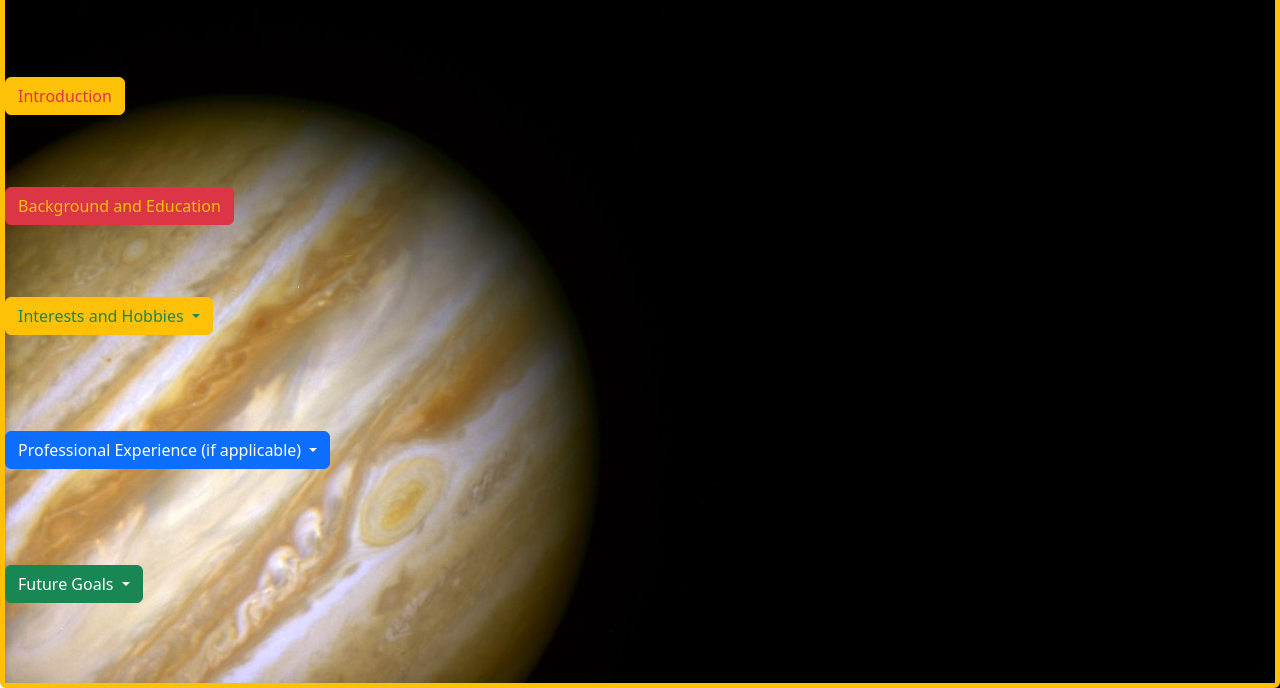
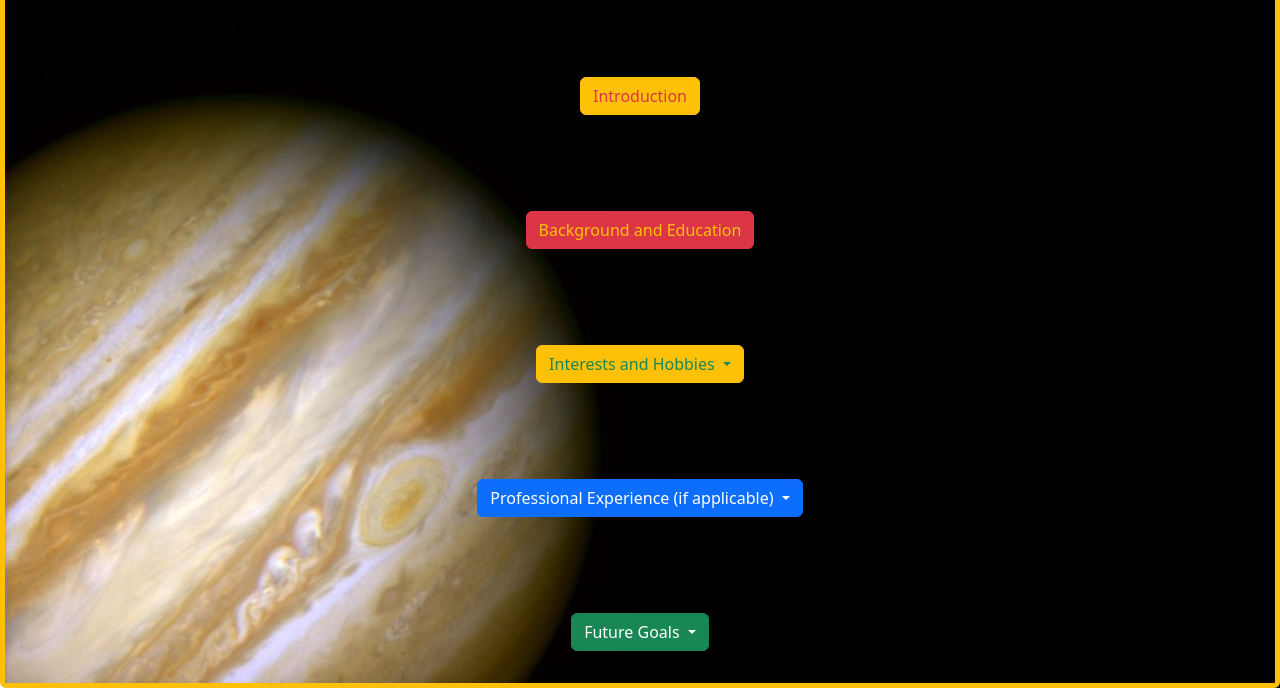
Before and after one commit to Heat84/Week-7-Day-1-Bootstrap, a plain HTML site: page index.html in a window 1280 px wide. Shown: the part 112-800 px from the top of the page. Drawn offline with nearby package versions, Linux system fonts and the light colour scheme.

Commit message:
Update style.css

```diff
--- a/style.css
+++ b/style.css
@@ -19,3 +19,6 @@ ul {font-family:'Permanent Marker';
 
 body {background-repeat: no-repeat;
      }
+button {display: table!important;
+        margin: auto;
+       }
```
